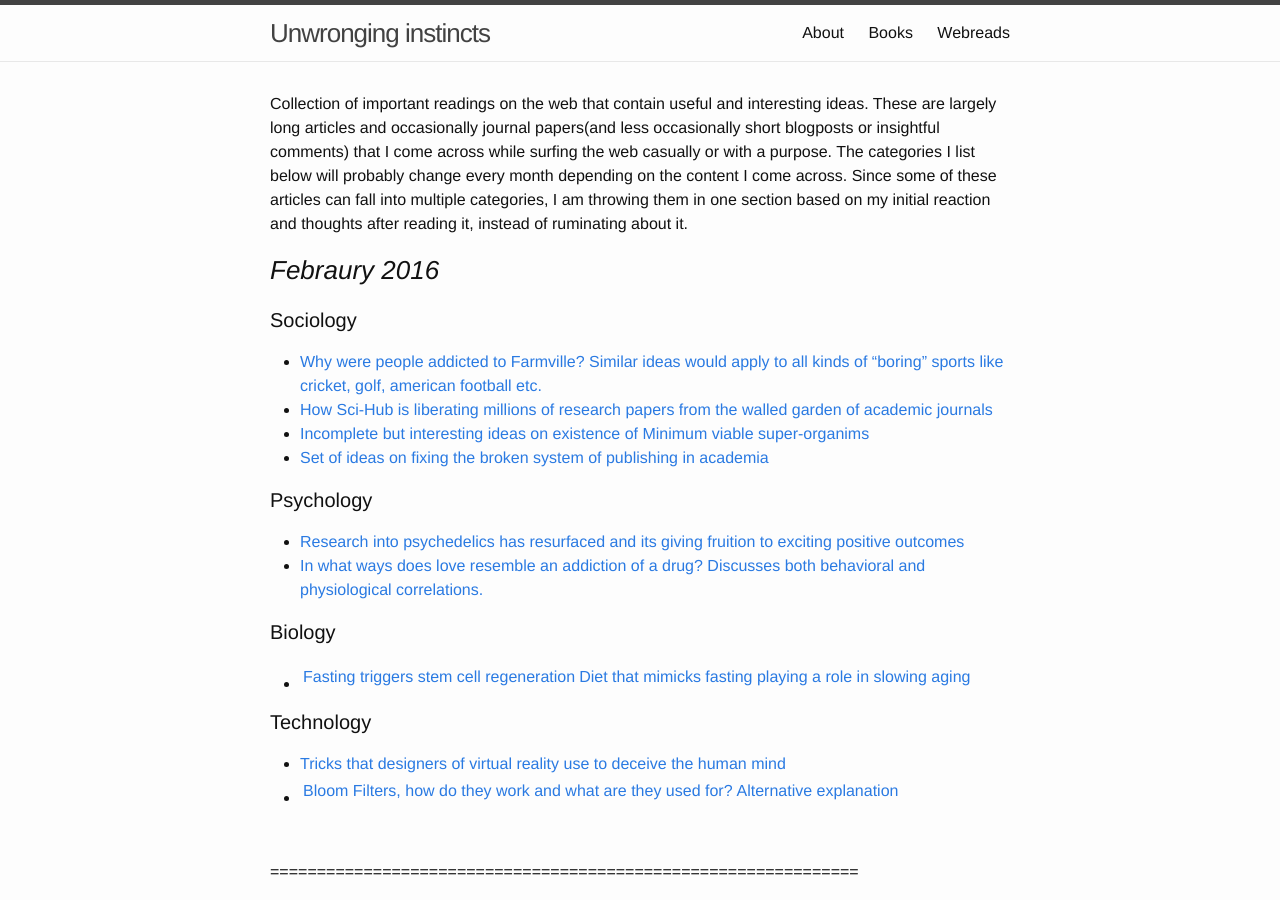
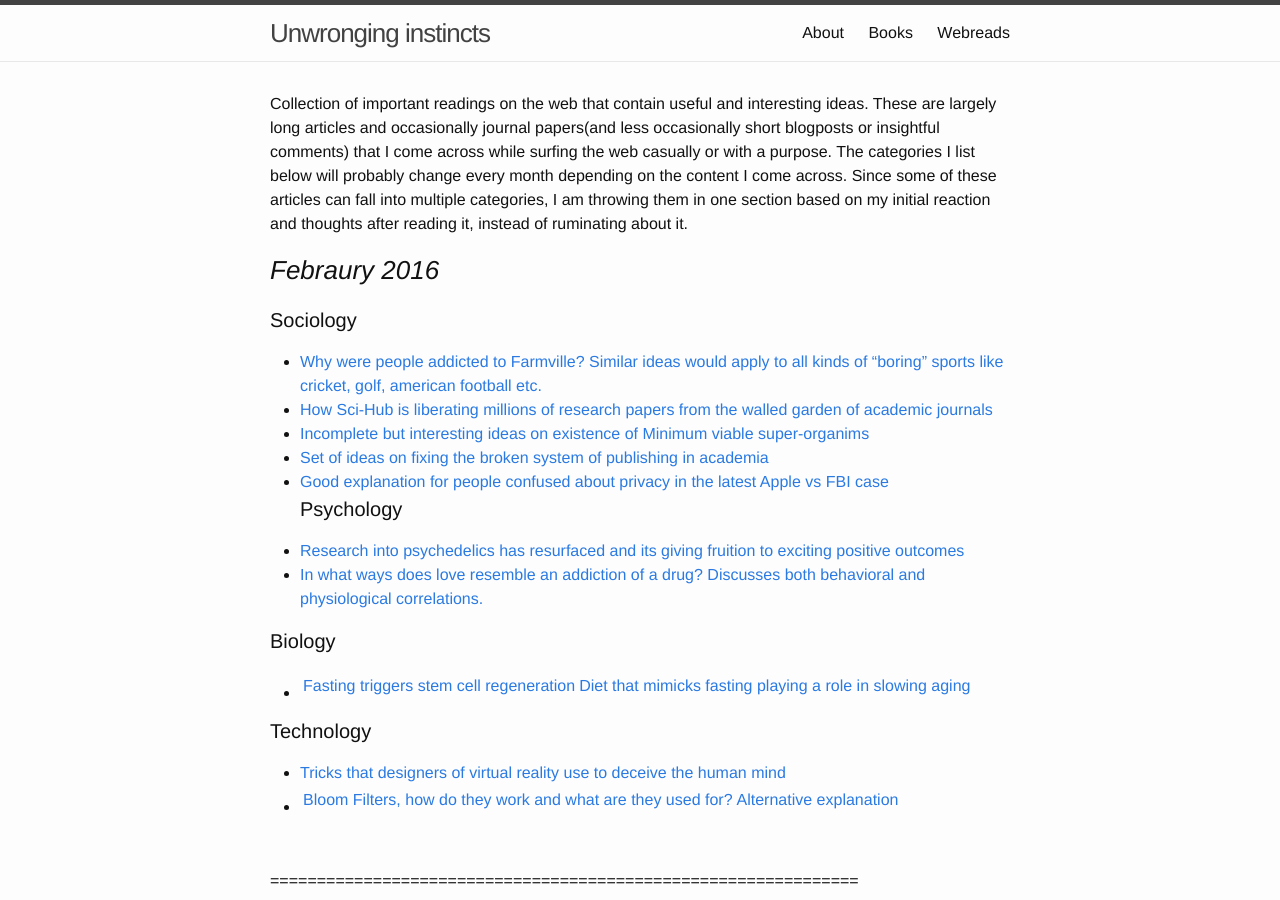
Before and after one commit to rdbcasillas/rdbcasillas.github.io, a Jekyll site: the page built from webreads.md, in a window 1280 px wide and 900 px high. Built offline with Jekyll 4.4.1, drawn with Linux system fonts in a browser that asks for light colours; Markdown is read by kramdown in place of the engine named in the settings.

Commit message:
added a new link in sociology

```diff
--- a/webreads.md
+++ b/webreads.md
@@ -14,7 +14,7 @@ Collection of important readings on the web that contain useful and interesting
   * [How Sci-Hub is liberating millions of research papers from the walled garden of academic journals](http://bigthink.com/neurobonkers/a-pirate-bay-for-science)
   * [Incomplete but interesting ideas on existence of Minimum viable super-organims](http://www.ribbonfarm.com/2016/02/11/minimum-viable-superorganism/)
   * [Set of ideas on fixing the broken system of publishing in academia](http://bjoern.brembs.net/2015/09/many-symptoms-one-disease/)
-
+  * [Good explanation for people confused about privacy in the latest Apple vs FBI case](https://danielmiessler.com/blog/my-response-to-sam-harris-on-the-apple-encryption-debate/?fb_ref=392e785b2759474cbea33cc492bed0d2-Twitter)
 ####Psychology
   * [Research into psychedelics has resurfaced and its giving fruition to exciting positive outcomes](http://www.newyorker.com/magazine/2015/02/09/trip-treatment)
   * [In what ways does love resemble an addiction of a drug? Discusses both behavioral and physiological correlations.](http://nautil.us/issue/33/attraction/love-is-like-cocaine)
```
